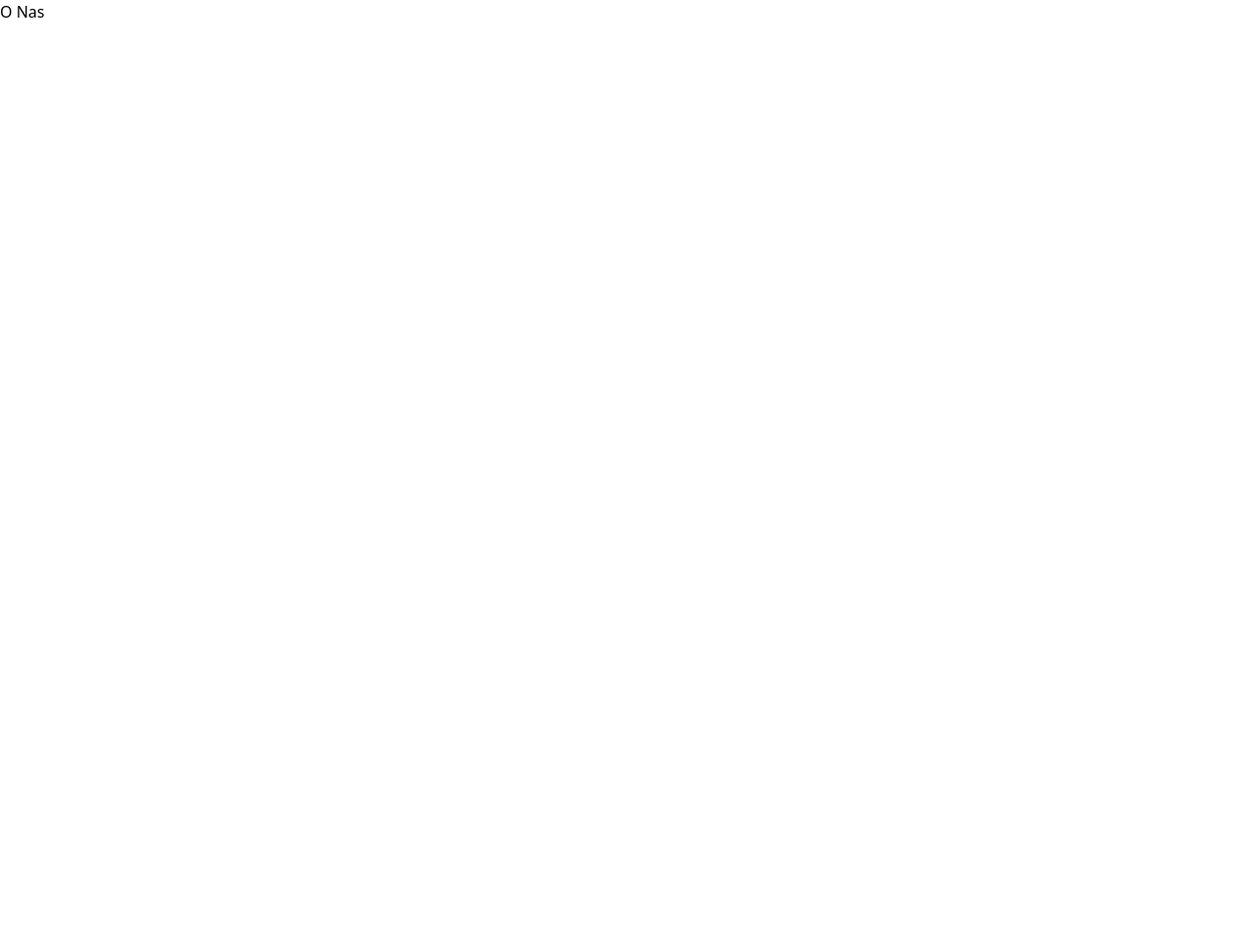
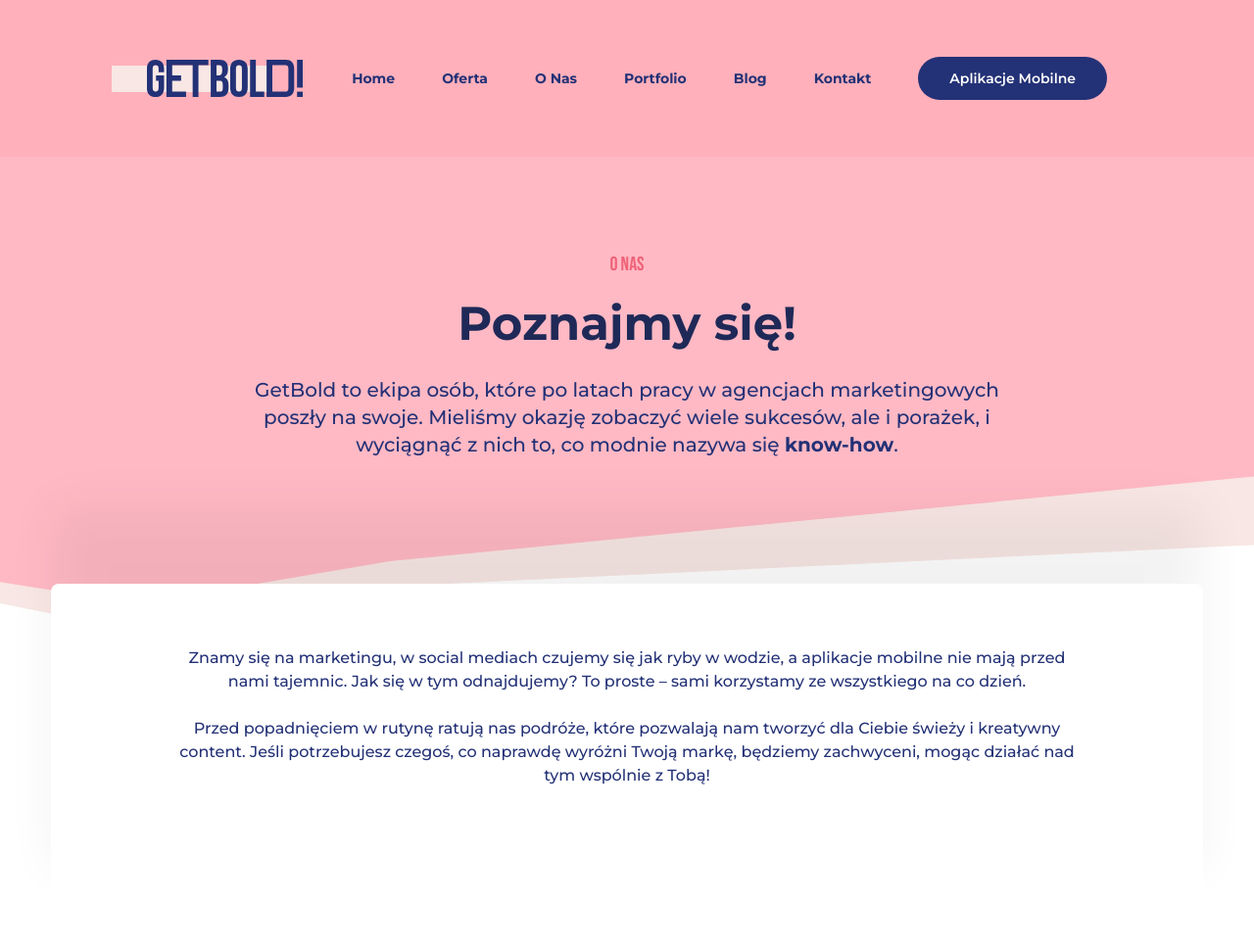
Before and after one commit to mrruby/get-bold, a Gatsby site: page /o-nas in a window 1280 px wide. Shown: the top 971 px of the page at 98% size. Before the commit the page ends 800 px from the top, so only its background shows below. Built offline with nearby package versions, Linux system fonts and the light colour scheme; Gatsby itself is replaced by a stand-in of ours.

Commit message:
add heading component to about subpage

```diff
--- /dev/null
+++ b/src/components/About/heading.tsx
@@ -0,0 +1,33 @@
+import React from "react";
+
+export const HeadingAbout = () => {
+  return (
+    <main className="p-8 -mt-40 pt-64 -z-10 flex flex-col items-center text-center">
+      <h2 className="text-xl font-bebas text-[#EF6278] mb-[22px] lg:w-[1024px]">
+        O NAS
+      </h2>
+      <h3 className="text-3xl lg:text-5xl lg:w-[1024px] text-[#1F2957] font-bold mb-[30px]">
+        Poznajmy się!
+      </h3>
+      <p className="text-lg lg:text-xl font-medium lg:w-[777px]">
+        GetBold to ekipa osób, które po latach pracy w agencjach marketingowych
+        poszły na swoje. Mieliśmy okazję zobaczyć wiele sukcesów, ale i porażek,
+        i wyciągnąć z nich to, co modnie nazywa się{" "}
+        <span className="font-bold">know-how</span>.
+      </p>
+
+      <div className="lg:w-[1176px] lg:h-[372px] mt-32 bg-white pt-[64px] px-[123px] rounded-lg shadow-[0_-81px_50px_#0000000D]">
+        <p className="font-medium text-base">
+          Znamy się na marketingu, w social mediach czujemy się jak ryby w
+          wodzie, a aplikacje mobilne nie mają przed nami tajemnic. Jak się w
+          tym odnajdujemy? To proste – sami korzystamy ze wszystkiego na co
+          dzień. <br />
+          <br /> Przed popadnięciem w rutynę ratują nas podróże, które pozwalają
+          nam tworzyć dla Ciebie świeży i kreatywny content. Jeśli potrzebujesz
+          czegoś, co naprawdę wyróżni Twoją markę, będziemy zachwyceni, mogąc
+          działać nad tym wspólnie z Tobą!
+        </p>
+      </div>
+    </main>
+  );
+};
--- a/src/pages/o-nas.tsx
+++ b/src/pages/o-nas.tsx
@@ -1,7 +1,13 @@
 import React from "react";
+import { HeadingAbout } from "../components/About/heading";
+import { SubpageLayout } from "../components/Layout/subpageLayout";
 
 const AboutPage = () => {
-  return <div>O Nas</div>;
+  return (
+    <SubpageLayout>
+      <HeadingAbout />
+    </SubpageLayout>
+  );
 };
 
 export default AboutPage;
```
